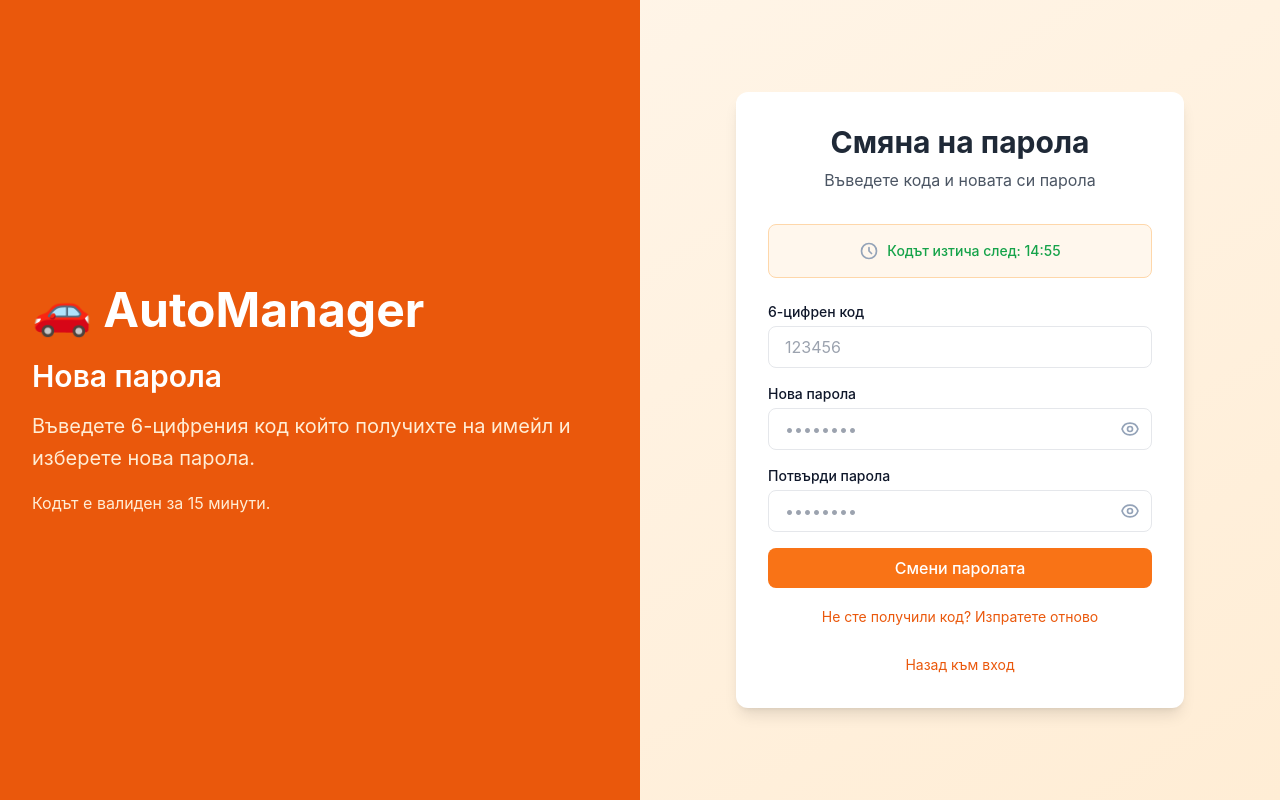
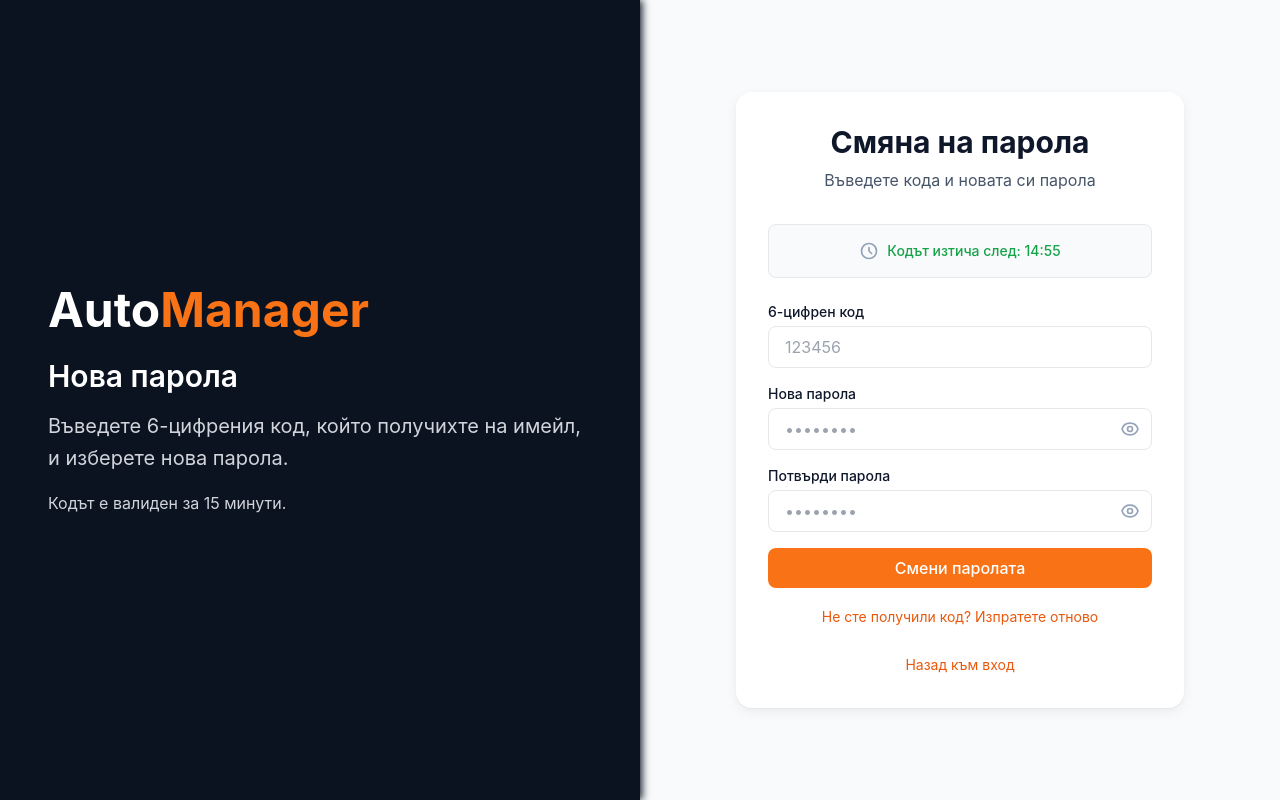
Before and after one commit to Stiliqn1926/AutoManager, a React (Vite) app in the folder frontend/: page /reset-password in a window 1280 px wide. Built offline with nearby package versions, Linux system fonts and the light colour scheme.

Commit message:
Resset pass page visual fix

```diff
--- a/frontend/src/pages/auth/ResetPassword.tsx
+++ b/frontend/src/pages/auth/ResetPassword.tsx
@@ -91,34 +91,34 @@
   };
 
   return (
-    <div className="min-h-screen bg-gradient-to-br from-orange-50 to-orange-100 flex">
+    <div className="min-h-screen bg-mainBg flex">
       {/* Лява страна - Информация */}
-      <div className="hidden lg:flex lg:w-1/2 bg-primary-600 text-white p-6 sm:p-8 sm:p-12 flex-col justify-center">
-        <h1 className="text-5xl font-bold mb-6">🚗 AutoManager</h1>
+      <div className="hidden lg:flex lg:w-1/2 bg-sidebar text-white p-12 flex-col justify-center shadow-sidebar">
+        <h1 className="text-5xl font-bold mb-6">
+          Auto<span className="text-primary">Manager</span>
+        </h1>
         <h2 className="text-2xl sm:text-3xl font-semibold mb-4">Нова парола</h2>
-        <p className="text-xl text-orange-100 leading-relaxed mb-4">
-          Въведете 6-цифрения код който получихте на имейл и изберете нова парола.
+        <p className="text-xl text-gray-300 leading-relaxed mb-4">
+          Въведете 6-цифрения код, който получихте на имейл, и изберете нова парола.
         </p>
-        <p className="text-orange-100">
-          Кодът е валиден за 15 минути.
-        </p>
+        <p className="text-gray-300">Кодът е валиден за 15 минути.</p>
       </div>
 
       {/* Дясна страна - Форма */}
       <div className="w-full lg:w-1/2 flex items-center justify-center p-6 sm:p-8">
-        <div className="max-w-md w-full bg-white rounded-xl shadow-lg p-6 sm:p-8">
+        <div className="max-w-md w-full bg-cardBg rounded-2xl shadow-card p-6 sm:p-8">
           <div className="text-center mb-8">
-            <h2 className="text-2xl sm:text-3xl font-bold text-gray-800 mb-2">
+            <h2 className="text-2xl sm:text-3xl font-bold text-textPrimary mb-2">
               Смяна на парола
             </h2>
-            <p className="text-gray-600">
+            <p className="text-textSecondary">
               Въведете кода и новата си парола
             </p>
           </div>
 
           {/* Countdown Timer */}
           {!codeExpired && (
-            <div className="mb-6 p-4 bg-orange-50 rounded-lg border border-orange-200">
+            <div className="mb-6 p-4 bg-mainBg rounded-lg border border-borderSubtle">
               <CountdownTimer
                 key={timerKey}
                 initialSeconds={15 * 60}
```
